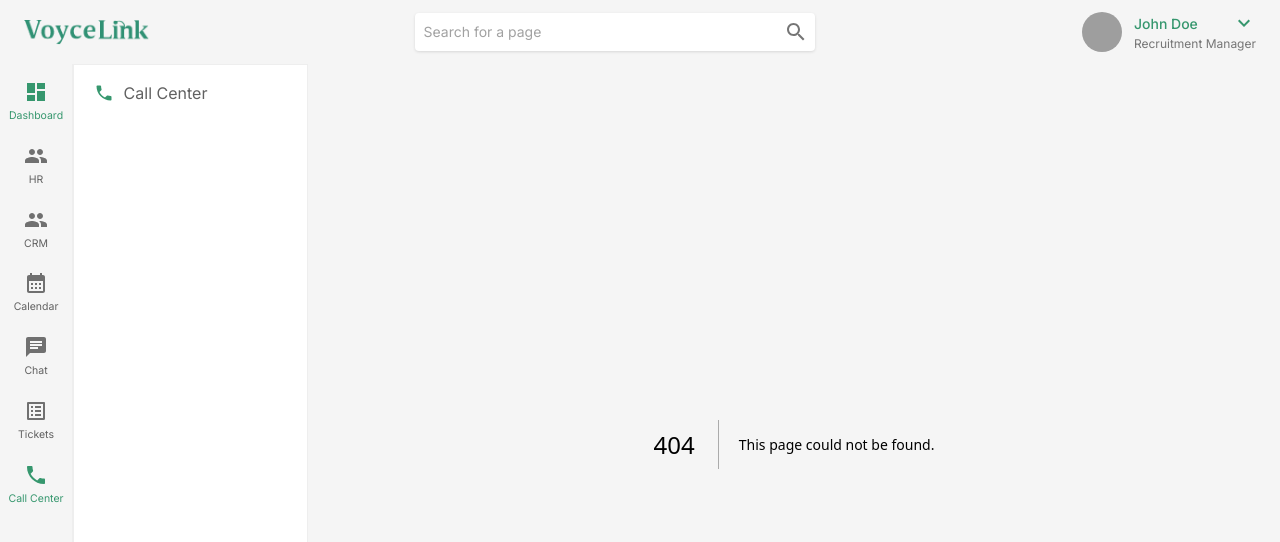
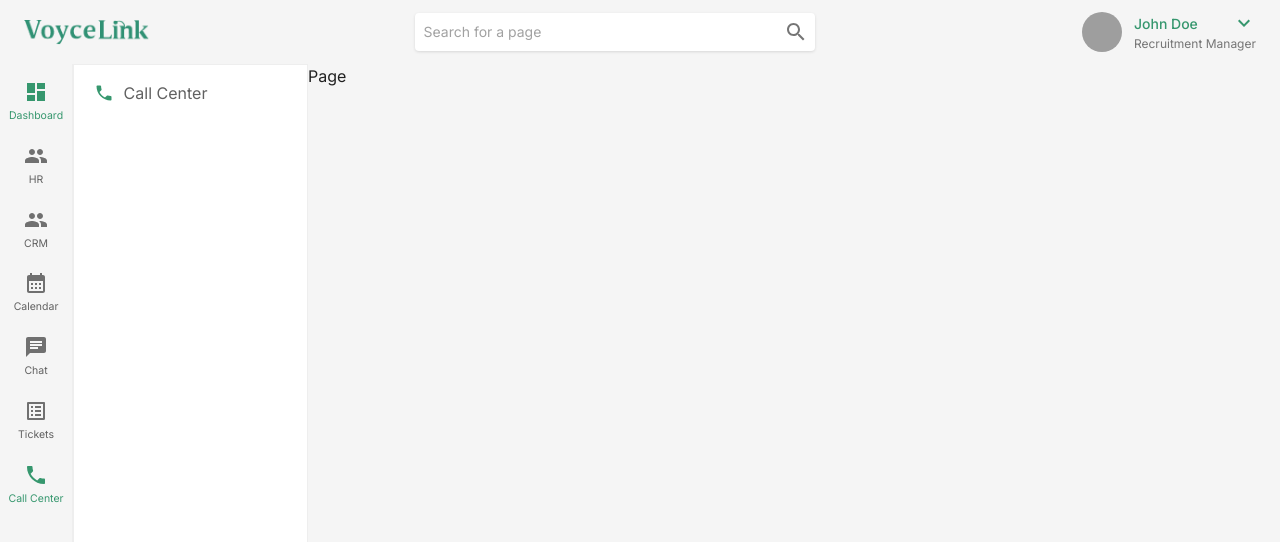
Before and after one commit to Saadgabersaad/VoyceeLink-CallCenter, a Next.js app: page /call-center in a window 1280 px wide. Before the commit this address had no page. Shown: the top 542 px of the page. Built offline with nearby package versions, Linux system fonts and the light colour scheme; grey boxes are pictures that could not be loaded.

Commit message:
add  call-center folder

```diff
--- /dev/null
+++ b/src/app/call-center/page.tsx
@@ -0,0 +1,8 @@
+import React from 'react'
+
+const Page = () => {
+    return (
+        <div>Page</div>
+    )
+}
+export default Page
```
Also changed, not shown: src/app/call-center/call-logs/page.tsx (renamed from src/app/call-logs/page.tsx).
